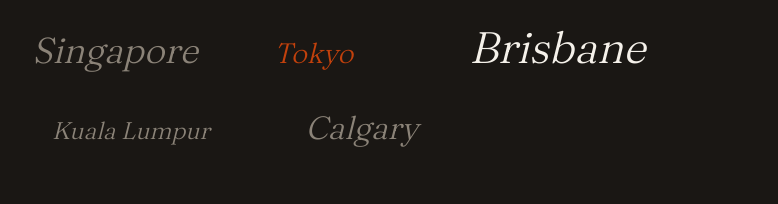
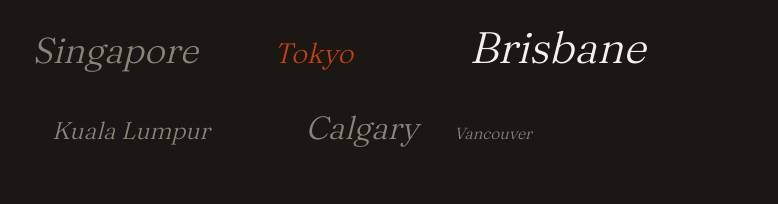
Before and after one commit to ScaleCRMCO/scaleseo, a Next.js app: page /about in a window 1280 px wide. Shown: the part 4360-4564 px from the top of the page, without its empty margins (448-1226 px from the left). Built offline with nearby package versions, Linux system fonts and the light colour scheme.

Commit message:
Update AboutLayout.tsx

```diff
--- a/src/app/about/sections/AboutLayout.tsx
+++ b/src/app/about/sections/AboutLayout.tsx
@@ -191,6 +191,7 @@ export default function AboutLayout() {
               <span className={styles.locC}>Brisbane</span>
               <span className={styles.locD}>Kuala Lumpur</span>
               <span className={styles.locE}>Calgary</span>
+              <span className={styles.locF}>Vancouver</span>
             </div>
 
             <h2 className={`${styles.headline} reveal-up`}>
```
